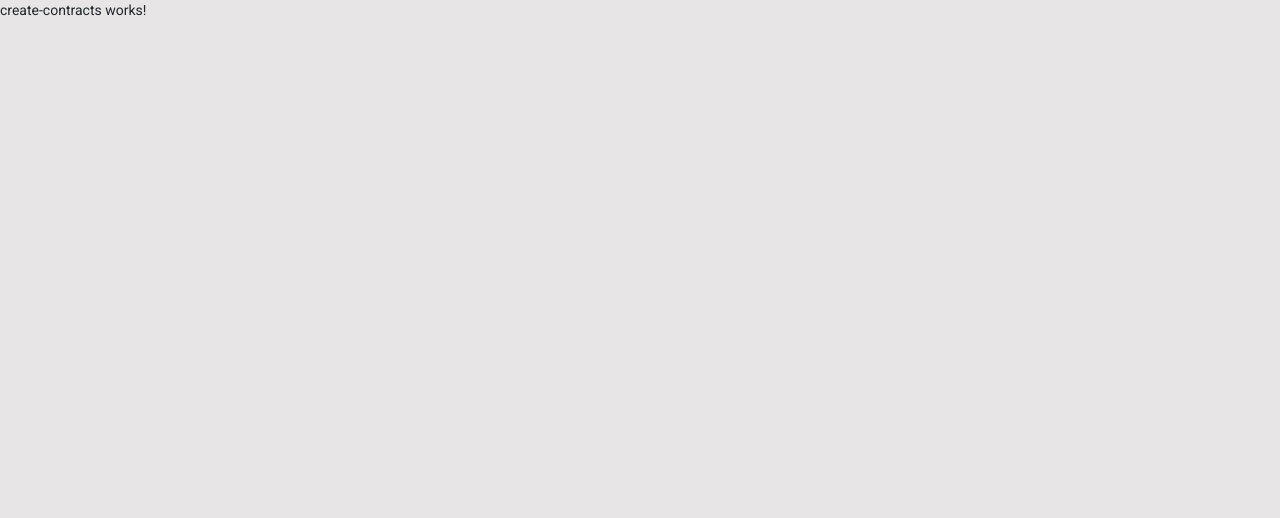
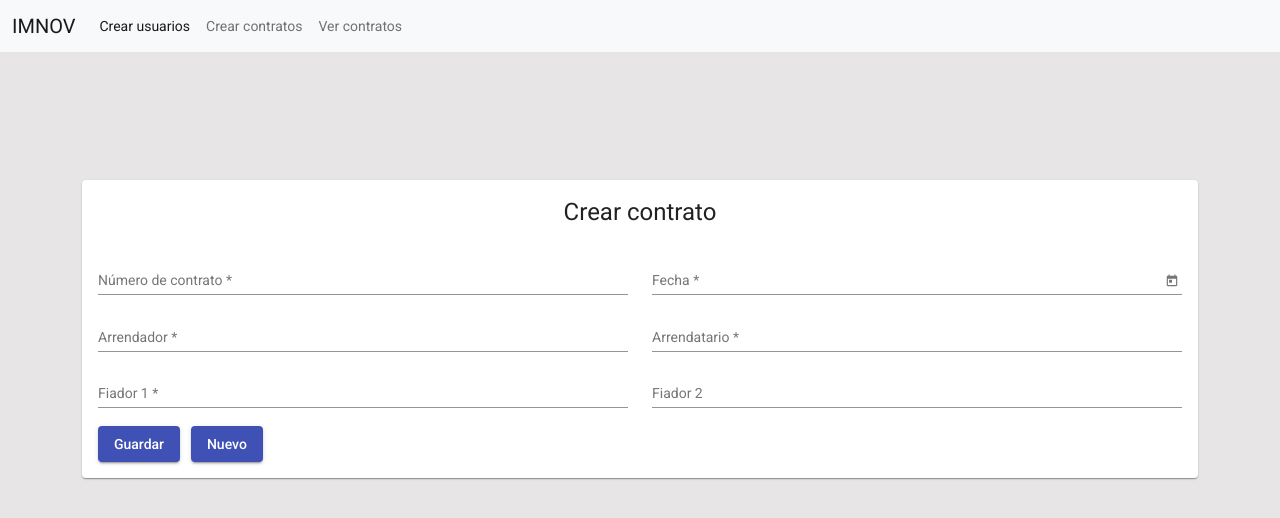
Before and after one commit to alexis7/IMNOVA, an Angular app: page /create/contracts in a window 1280 px wide. Shown: the top 518 px of the page. Built offline with nearby package versions, Linux system fonts and the light colour scheme.

Commit message:
Crear contratos

```diff
--- a/src/app/component/create-contracts/create-contracts.component.css
+++ b/src/app/component/create-contracts/create-contracts.component.css
@@ -0,0 +1,17 @@
+.container {
+  display: flex;
+  flex-direction: column;
+  margin-top : 10%;
+}
+
+.al{
+  text-align:center;
+}
+
+.albutton{
+  margin-left: 40%;
+}
+
+.btn {
+  margin-left: 1%;
+}
--- a/src/app/component/create-contracts/create-contracts.component.html
+++ b/src/app/component/create-contracts/create-contracts.component.html
@@ -1 +1,65 @@
-<p>create-contracts works!</p>
+<app-menu></app-menu>
+<div class="container">
+  <mat-card class="col-12" fxFlexAlign="center">
+    <div class="row">
+      <h1 class="al">
+        <p>Crear contrato</p>
+      </h1>
+
+    </div>
+
+    <form class="entry-form">
+      <div class="row">
+        <mat-form-field class="col-sm-6">
+          <input matInput placeholder="Número de contrato" required>
+        </mat-form-field>
+        <mat-form-field class="col-sm-6">
+          <input matInput [matDatepicker]="picker" placeholder="Fecha" required>
+          <mat-datepicker-toggle matSuffix [for]="picker"></mat-datepicker-toggle>
+          <mat-datepicker #picker></mat-datepicker>
+        </mat-form-field>
+      </div>
+      <div class="row">
+        <mat-form-field class="col-sm-6">
+          <input type="text" placeholder="Arrendador" aria-label="Number" matInput [formControl]="myControl" [matAutocomplete]="auto" required>
+          <mat-autocomplete #auto="matAutocomplete">
+            <mat-option *ngFor="let option of filteredOptions | async" [value]="option">
+              {{option}}
+            </mat-option>
+          </mat-autocomplete>
+        </mat-form-field>
+        <mat-form-field class="col-sm-6">
+          <input type="text" placeholder="Arrendatario" aria-label="Number" matInput [formControl]="myControl" [matAutocomplete]="auto" required>
+          <mat-autocomplete #auto="matAutocomplete">
+            <mat-option *ngFor="let option of filteredOptions | async" [value]="option">
+              {{option}}
+            </mat-option>
+          </mat-autocomplete>
+        </mat-form-field>
+      </div>
+      <div class="row">
+        <mat-form-field class="col-sm-6">
+          <input type="text" placeholder="Fiador 1" aria-label="Number" matInput [formControl]="myControl" [matAutocomplete]="auto" required>
+          <mat-autocomplete #auto="matAutocomplete">
+            <mat-option *ngFor="let option of filteredOptions | async" [value]="option">
+              {{option}}
+            </mat-option>
+          </mat-autocomplete>
+        </mat-form-field>
+        <mat-form-field class="col-sm-6">
+          <input type="text" placeholder="Fiador 2" aria-label="Number" matInput [formControl]="myControl" [matAutocomplete]="auto">
+          <mat-autocomplete #auto="matAutocomplete">
+            <mat-option *ngFor="let option of filteredOptions | async" [value]="option">
+              {{option}}
+            </mat-option>
+          </mat-autocomplete>
+        </mat-form-field>
+      </div>
+
+      <button mat-raised-button color="primary" (click)="create()">Guardar</button>
+      <button mat-raised-button color="primary" (click)="create()" class="btn">Nuevo</button>
+
+    </form>
+  </mat-card>
+
+</div>
--- a/src/app/component/create-contracts/create-contracts.component.ts
+++ b/src/app/component/create-contracts/create-contracts.component.ts
@@ -1,4 +1,7 @@
 import { Component, OnInit } from '@angular/core';
+import {FormControl} from '@angular/forms';
+import {Observable} from 'rxjs';
+import {map, startWith} from 'rxjs/operators';
 
 @Component({
   selector: 'app-create-contracts',
@@ -6,10 +9,22 @@ import { Component, OnInit } from '@angular/core';
   styleUrls: ['./create-contracts.component.css']
 })
 export class CreateContractsComponent implements OnInit {
-
+  myControl = new FormControl();
+  options: string[] = ['Ángela Arango', 'Beto Cárdenas', 'Camila Cifuentes', 'Carlos Arango', 'Felipe Arias', 'Juan Garzón', 'Juan Zapata', 'Martín Zapata', 'Óscar Sánchez', 'Pedro Cifuentes'];
+  filteredOptions: Observable<string[]>;
   constructor() { }
 
   ngOnInit(): void {
+    this.filteredOptions = this.myControl.valueChanges
+      .pipe(
+        startWith(''),
+        map(value => this._filter(value))
+      );
+  }
+
+  private _filter(value: string): string[] {
+    const filterValue = value.toLowerCase();
+    return this.options.filter(option => option.toLowerCase().includes(filterValue));
   }
 
 }
```
Also changed, not shown: src/app/app.module.ts (+10 -2 lines).
